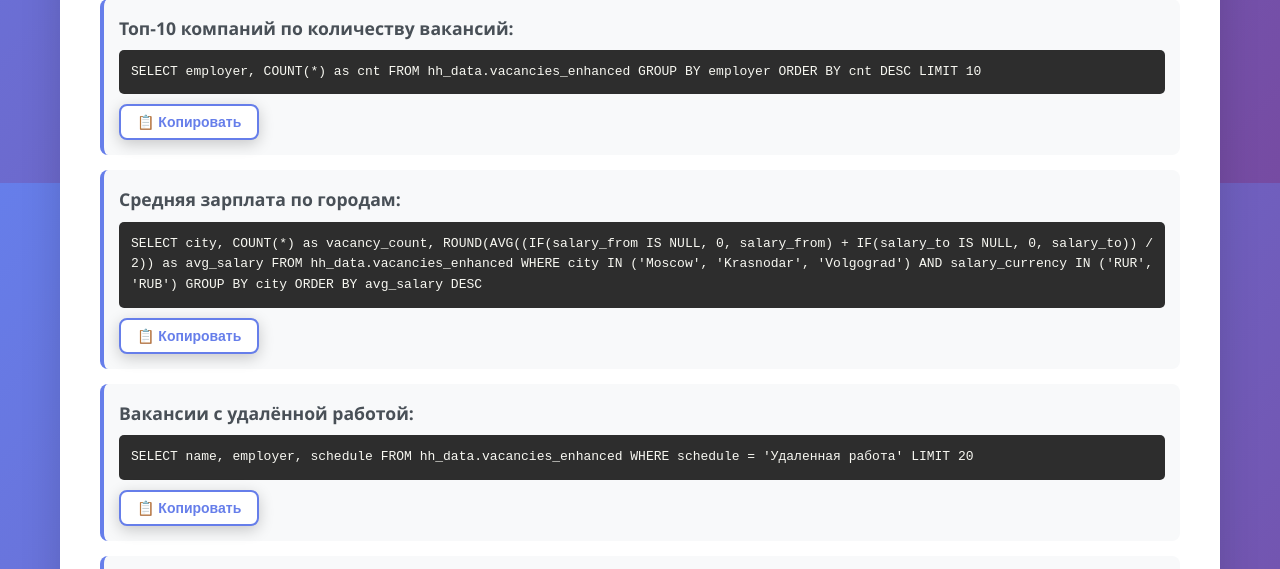
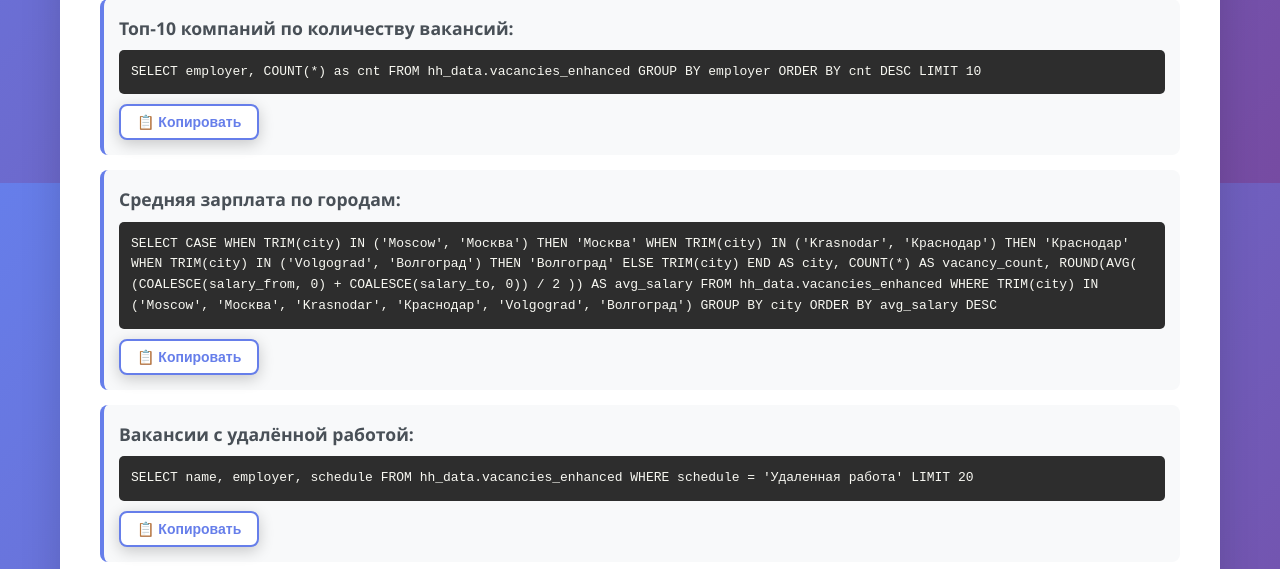
Before and after one commit to donhik/ClickHouse-ApatchAirflow-DOCKER-compose, a Flask app: page /query in a window 1280 px wide. Shown: the part 617-1186 px from the top of the page. Run offline with Flask 3, Linux system fonts and the light colour scheme; some libraries are stand-ins or nearby versions.

Commit message:
feat: улучшен веб-интерфейс дашборда (часть 2)
- Добавлен эндпоинт /execute_query для выполнения SQL-запросов
- Исправлены запросы к таблице vacancies_enhanced (поля: employer, city, created_at)
- Реализована обработка пустых значений в данных через COALESCE
- Время обновления теперь показывает created_at вместо published_at
- Исправлен статус системы (удалена ошибка с 'os' в шаблоне)
- Обновлен query.html с рабочим функционалом выполнения запросов
- Добавлены примеры запросов для аналитики по 3 городам
- Исправлен статус Airflow (показывает 'healthy' при наличии данных)

```diff
--- a/web_interface/templates/query.html
+++ b/web_interface/templates/query.html
@@ -37,15 +37,21 @@
             <div class="example-query">
                 <h5>Средняя зарплата по городам:</h5>
                 <code>SELECT
-                            city,
-                            COUNT(*) as vacancy_count,
-                            ROUND(AVG((IF(salary_from IS NULL, 0, salary_from) + IF(salary_to IS NULL, 0, salary_to)) / 2)) as avg_salary
-                        FROM hh_data.vacancies_enhanced
-                        WHERE
-                            city IN ('Moscow', 'Krasnodar', 'Volgograd')
-                            AND salary_currency IN ('RUR', 'RUB')
-                        GROUP BY city
-                        ORDER BY avg_salary DESC</code>
+                        CASE
+                            WHEN TRIM(city) IN ('Moscow', 'Москва') THEN 'Москва'
+                            WHEN TRIM(city) IN ('Krasnodar', 'Краснодар') THEN 'Краснодар'
+                            WHEN TRIM(city) IN ('Volgograd', 'Волгоград') THEN 'Волгоград'
+                            ELSE TRIM(city)
+                        END AS city,
+                        COUNT(*) AS vacancy_count,
+                        ROUND(AVG(
+                            (COALESCE(salary_from, 0) + COALESCE(salary_to, 0)) / 2
+                        )) AS avg_salary
+                    FROM hh_data.vacancies_enhanced
+                    WHERE
+                        TRIM(city) IN ('Moscow', 'Москва', 'Krasnodar', 'Краснодар', 'Volgograd', 'Волгоград')
+                    GROUP BY city
+                    ORDER BY avg_salary DESC</code>
                 <button class="btn-secondary" onclick="loadExample(this)">📋 Копировать</button>
             </div>
 
```
